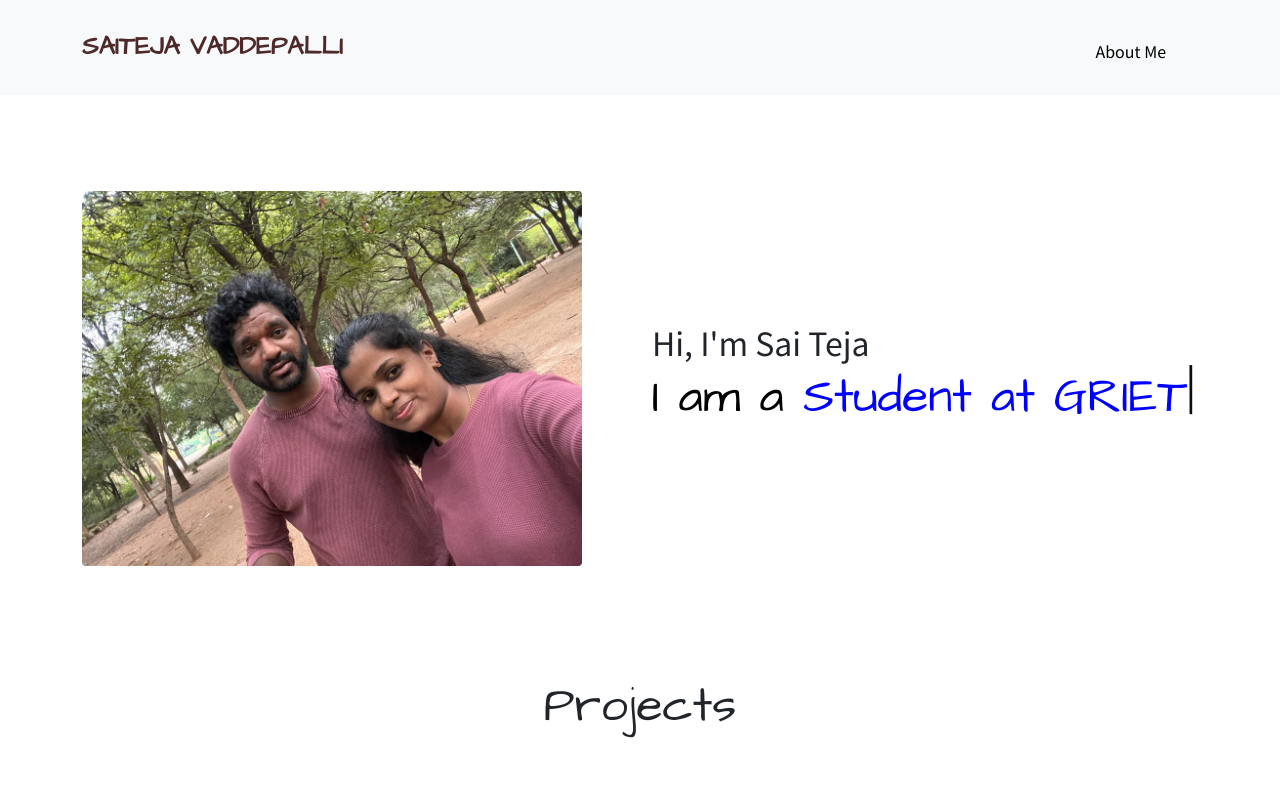
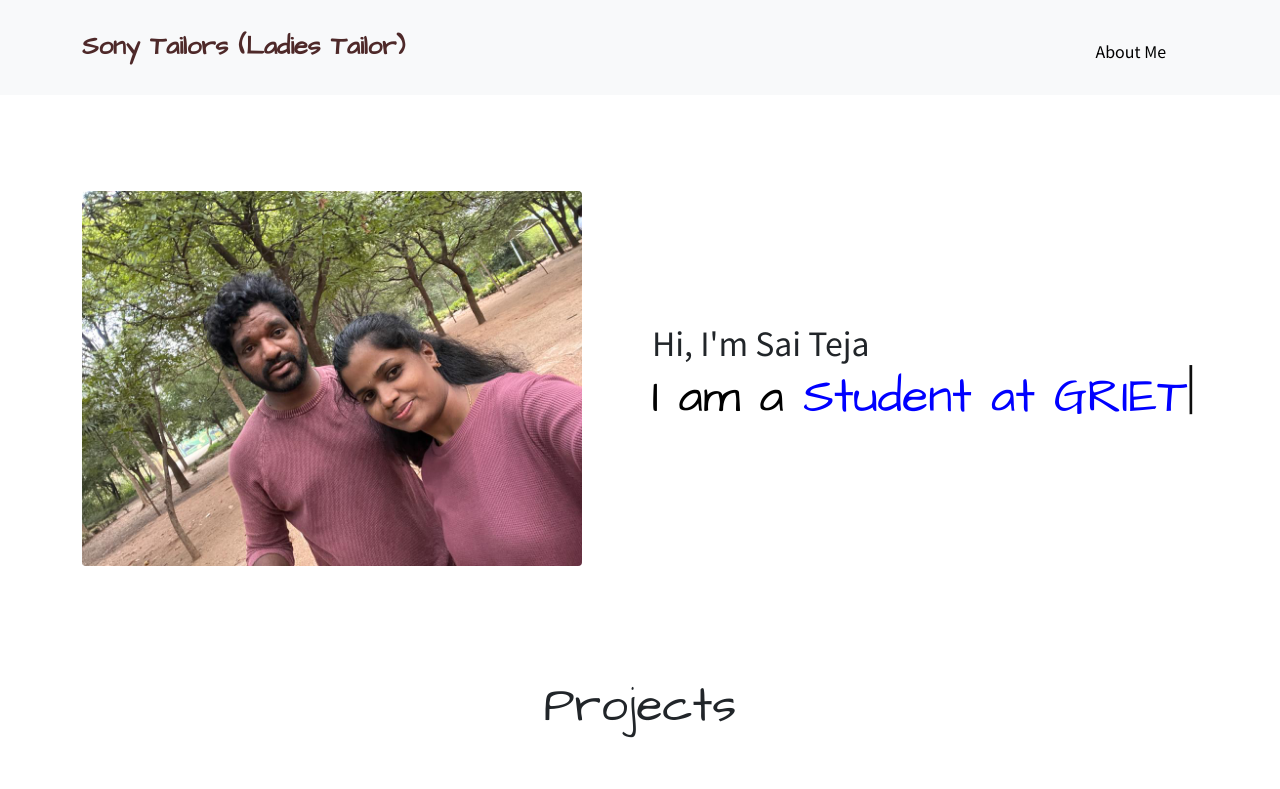
Before and after one commit to Gourisra/Gourisra.github.io, a plain HTML site: page index.html in a window 1280 px wide. Shown: the top 789 px of the page. Drawn offline with nearby package versions, Linux system fonts and the light colour scheme; a web font is replaced by a local one.

Commit message:
third commit

```diff
--- a/index.html
+++ b/index.html
@@ -23,7 +23,7 @@
   <div data-aos="fade-down" data-aos-duration="1800" class="main_header ">
     <nav class="navbar navbar-dark navbar-expand-lg py-3 navbar-light bg-light">
       <div class="container">
-        <a href="" class="navbar-brand" style="font-family: 'Architects Daughter', cursive;">SAITEJA VADDEPALLI</a>
+        <a href="" class="navbar-brand" style="font-family: 'Architects Daughter', cursive;">Sony Tailors (Ladies Tailor)</a>
         <button class="navbar-toggler ms-auto" type="button" data-bs-toggle="collapse" data-bs-target="#navmenu">
           <span class="navbar-toggler-icon">
             <i class="bi bi-three-dots-vertical"></i>
```
